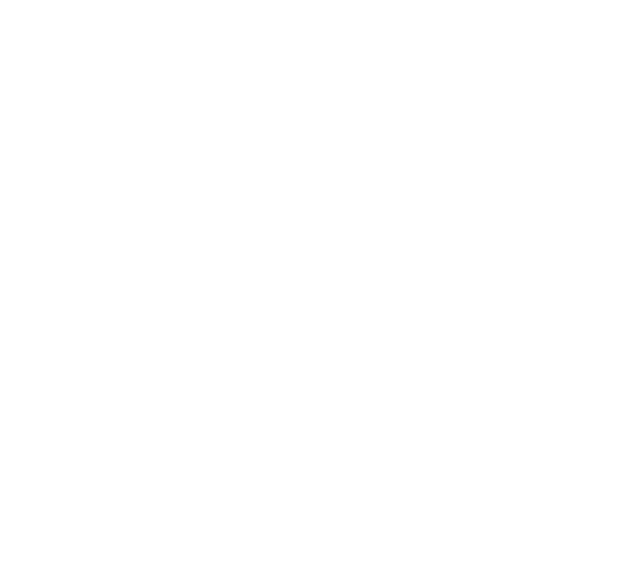
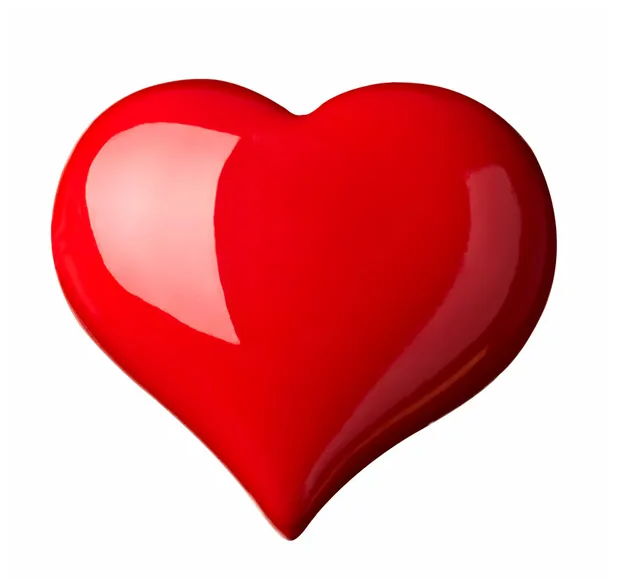
Before and after one commit to Higorami/Higorami.github.io, a plain HTML site: page index.html in a window 1280 px wide. Shown: the whole page, without its empty margins (0-640 px from the left). Drawn offline with Linux system fonts and the light colour scheme.

Commit message:
Add files via upload

```diff
--- a/index.html
+++ b/index.html
@@ -5,7 +5,7 @@
     <title>Je t'aime C</title>
   </head>
   <body>
-    <img src="data/coeur.jpg" alt="">
+    <img src="coeur.jpg" alt="">
   </body>
 </html>
 
```
Also changed, not shown: coeur.jpg (added).
